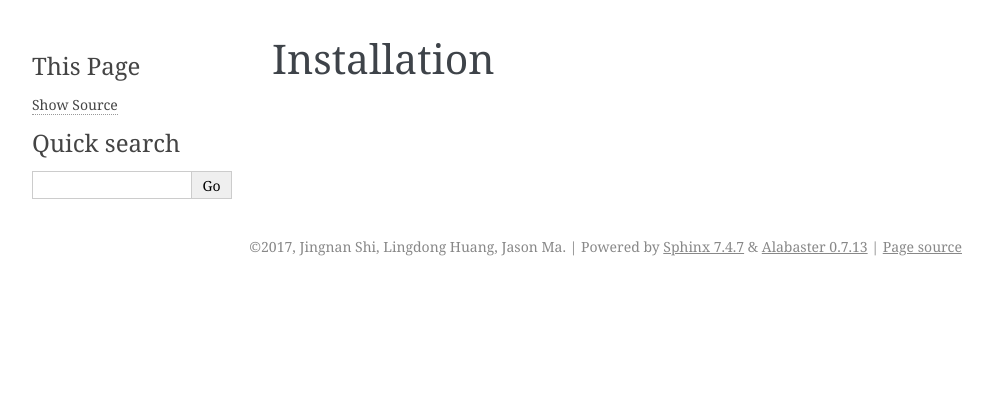
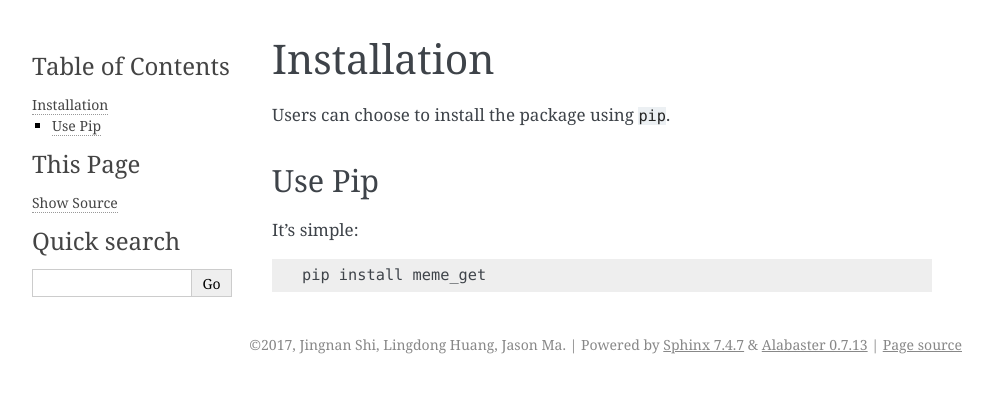
Before and after one commit to memegen/meme_get, a Sphinx documentation site: the page built from docs/source/installation.txt, in a window 1280 px wide. Shown: the top 393 px of the page, without its empty margins (148-1141 px from the left). Built offline with Sphinx 7.4.7, drawn with Linux system fonts in a browser that asks for light colours.

Commit message:
Update documentation

```diff
--- a/docs/source/installation.txt
+++ b/docs/source/installation.txt
@@ -1,2 +1,11 @@
 Installation
 ==============
+
+Users can choose to install the package using ``pip``.
+
+Use Pip
+--------
+
+It's simple::
+
+	pip install meme_get
```
